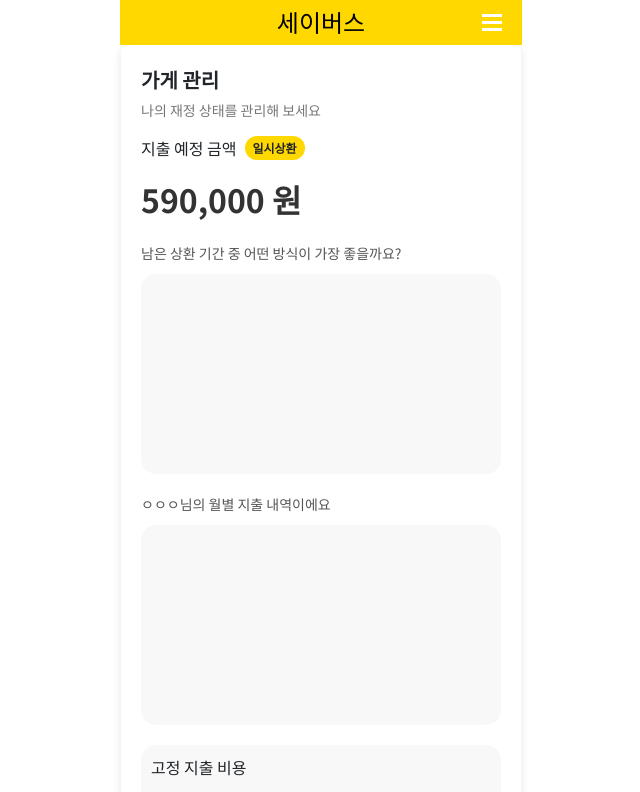
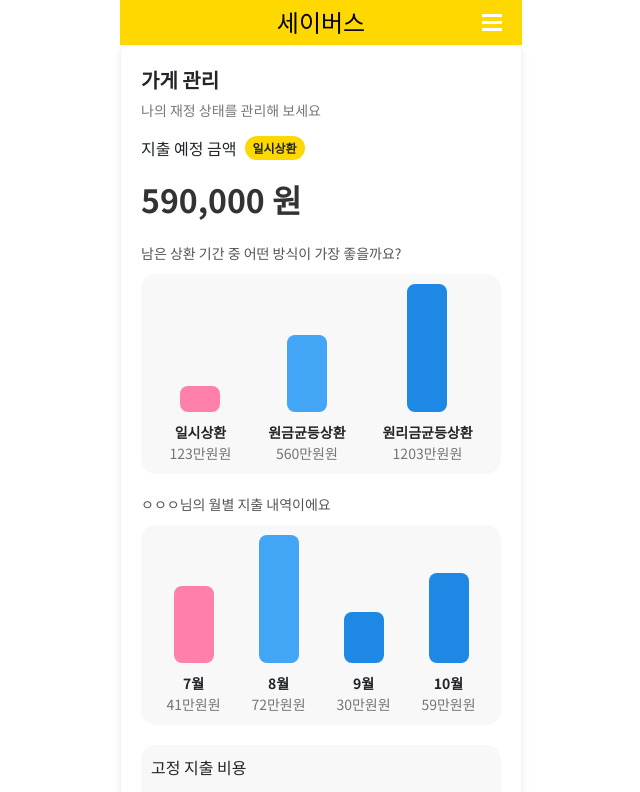
Before and after one commit to Lazenca-2024/Savers, a Vue app in the folder frontend/: page /management in a window 1280 px wide. Shown: the top 792 px of the page, without its empty margins (319-959 px from the left). Built offline with nearby package versions, Linux system fonts and the light colour scheme; what vue-awesome-paginate would draw is missing.

Commit message:
feat: 그래프 완성

```diff
--- /dev/null
+++ b/frontend/src/pages/Management copy.vue
@@ -0,0 +1,110 @@
+<template>
+  <div class="container">
+    <div class="title">가게 관리</div>
+    <div class="subtitle">나의 재정 상태를 관리해 보세요</div>
+    <div style="display:flex">
+    <div class="me-2">지출 예정 금액</div>
+    <div class="highlight">일시상환</div>
+    </div>
+    <div class="amount">590,000 원</div>
+
+    <div class="chart-section">
+      <div class="chart-title">남은 상환 기간 중 어떤 방식이 가장 좋을까요?</div>
+      <div class="chart">
+      </div>
+    </div>
+
+    <div class="chart-section">
+      <div class="chart-title">ㅇㅇㅇ님의 월별 지출 내역이에요</div>
+      <div class="chart">
+      </div>
+    </div>
+
+    <div class="aerea">
+      <div class="expense-title">고정 지출 비용</div>
+      <div class="expense-amount">150,000 원</div>
+    </div>
+
+    <div class="aerea">
+      <div class="expense-title">저축 비용</div>
+      <div class="expense-amount">150,000 원</div>
+    </div>
+  </div>
+</template>
+
+<script>
+</script>
+
+<style scoped>
+.container {
+  background-color: #ffffff;
+  border-radius: 8px;
+  padding: 20px;
+  box-shadow: 0 2px 10px rgba(0, 0, 0, 0.1);
+  max-width: 400px;
+  margin: 0 auto;
+}
+
+.title {
+  font-size: 20px;
+  font-weight: bold;
+  margin-bottom: 5px;
+}
+
+.subtitle {
+  font-size: 14px;
+  color: #777;
+  margin-bottom: 15px;
+}
+
+.highlight {
+  display: inline-block;
+  background-color: #FFD800;
+  font-size: 12px;
+  padding: 3px 8px;
+  border-radius: 12px;
+  margin-bottom: 10px;
+  font-weight: bold;
+}
+
+.amount {
+  font-size: 32px;
+  font-weight: bold;
+  color: #333;
+  margin: 5px 0 20px 0;
+}
+
+.chart-section, .monthly-expense {
+  margin-bottom: 20px;
+}
+
+.chart-title {
+  font-size: 14px;
+  margin-bottom: 10px;
+  color: #555;
+}
+
+.chart {
+  display: flex;
+  justify-content: space-around;
+  align-items: flex-end;
+  height: 200px;
+  margin-bottom: 10px;
+  background-color: #F8F8F8;
+  border-radius: 15px;
+}
+
+.aerea{
+  background-color: #F8F8F8;
+  border-radius: 15px;
+  margin-bottom: 20px;
+  padding: 10px;
+}
+
+.expense-amount {
+  font-size: 18px;
+  color: #333;
+  font-weight: bold;
+  padding: 10px 0;
+}
+</style>
--- a/frontend/src/pages/Management.vue
+++ b/frontend/src/pages/Management.vue
@@ -3,20 +3,44 @@
     <div class="title">가게 관리</div>
     <div class="subtitle">나의 재정 상태를 관리해 보세요</div>
     <div style="display:flex">
-    <div class="me-2">지출 예정 금액</div>
-    <div class="highlight">일시상환</div>
+      <div class="me-2">지출 예정 금액</div>
+      <div class="highlight">일시상환</div>
     </div>
     <div class="amount">590,000 원</div>
 
     <div class="chart-section">
       <div class="chart-title">남은 상환 기간 중 어떤 방식이 가장 좋을까요?</div>
       <div class="chart">
+        <div v-for="(data, index) in chartData" :key="index" class="bar-container">
+          <div style="height: 100%">
+            <div :style="{ height: (100-data.value) + '%'}"></div>
+          <div
+            class="bar"
+            :style="{ height: data.value + '%', backgroundColor: data.color }"
+          >
+          </div>
+          </div>
+          <div class="label">{{ data.label }}</div>
+          <div class="value">{{ data.amount }}원</div>
+        </div>
       </div>
     </div>
 
     <div class="chart-section">
       <div class="chart-title">ㅇㅇㅇ님의 월별 지출 내역이에요</div>
       <div class="chart">
+        <div v-for="(data, index) in chartDataM" :key="index" class="bar-container">
+          <div style="height: 100%">
+            <div :style="{ height: (100-data.value) + '%'}"></div>
+          <div
+            class="bar"
+            :style="{ height: data.value + '%', backgroundColor: data.color }"
+          >
+          </div>
+          </div>
+          <div class="label">{{ data.label }}</div>
+          <div class="value">{{ data.amount }}원</div>
+        </div>
       </div>
     </div>
 
@@ -33,6 +57,23 @@
 </template>
 
 <script>
+export default {
+  data() {
+    return {
+      chartData: [
+        { label: "일시상환", amount: "123만원", value: 20, color: "#ff80ab" },
+        { label: "원금균등상환", amount: "560만원", value: 60, color: "#42a5f5" },
+        { label: "원리금균등상환", amount: "1203만원", value: 100, color: "#1e88e5" },
+      ],
+      chartDataM: [
+        { label: "7월", amount: "41만원", value: 60, color: "#ff80ab" },
+        { label: "8월", amount: "72만원", value: 100, color: "#42a5f5" },
+        { label: "9월", amount: "30만원", value: 40, color: "#1e88e5" },
+        { label: "10월", amount: "59만원", value: 70, color: "#1e88e5" },
+      ],
+    };
+  },
+};
 </script>
 
 <style scoped>
@@ -92,9 +133,10 @@
   margin-bottom: 10px;
   background-color: #F8F8F8;
   border-radius: 15px;
+  padding: 10px;
 }
 
-.aerea{
+.aerea {
   background-color: #F8F8F8;
   border-radius: 15px;
   margin-bottom: 20px;
@@ -107,4 +149,29 @@
   font-weight: bold;
   padding: 10px 0;
 }
+
+.bar-container {
+  height: 100%;
+  display: flex;
+  flex-direction: column;
+  align-items: center;
+}
+
+.bar {
+  width: 40px;
+  border-radius: 8px;
+  transition: height 0.3s ease;
+}
+
+.label {
+  margin-top: 10px;
+  font-size: 14px;
+  text-align: center;
+  font-weight: bold;
+}
+
+.value {
+  font-size: 14px;
+  color: #757575;
+}
 </style>
```
